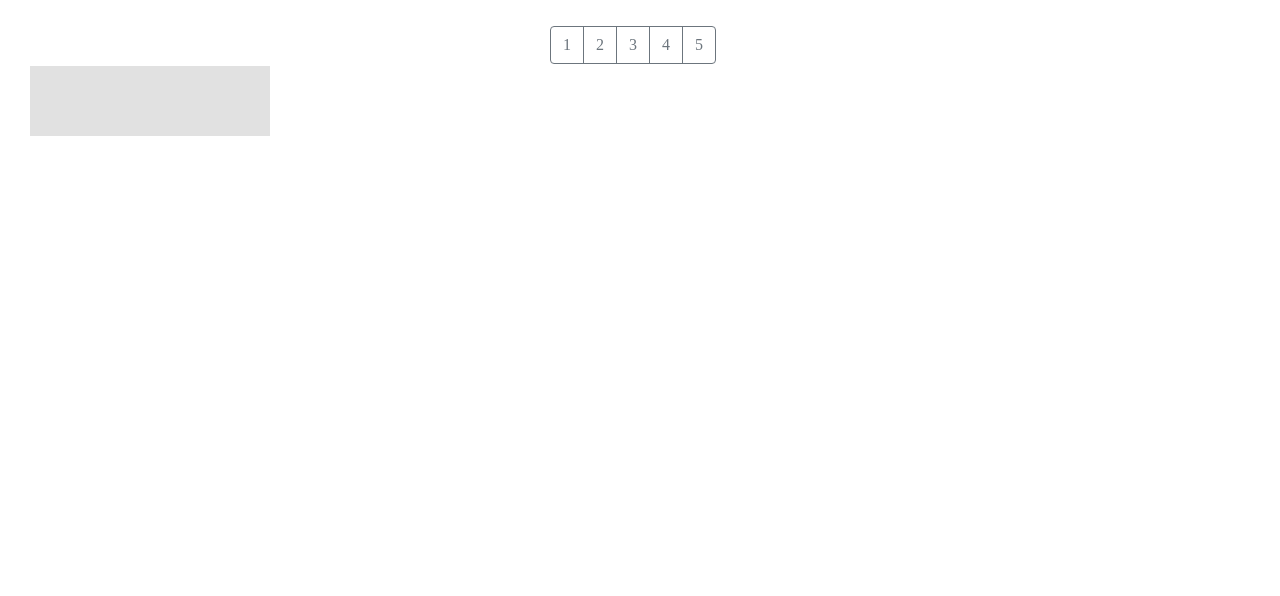
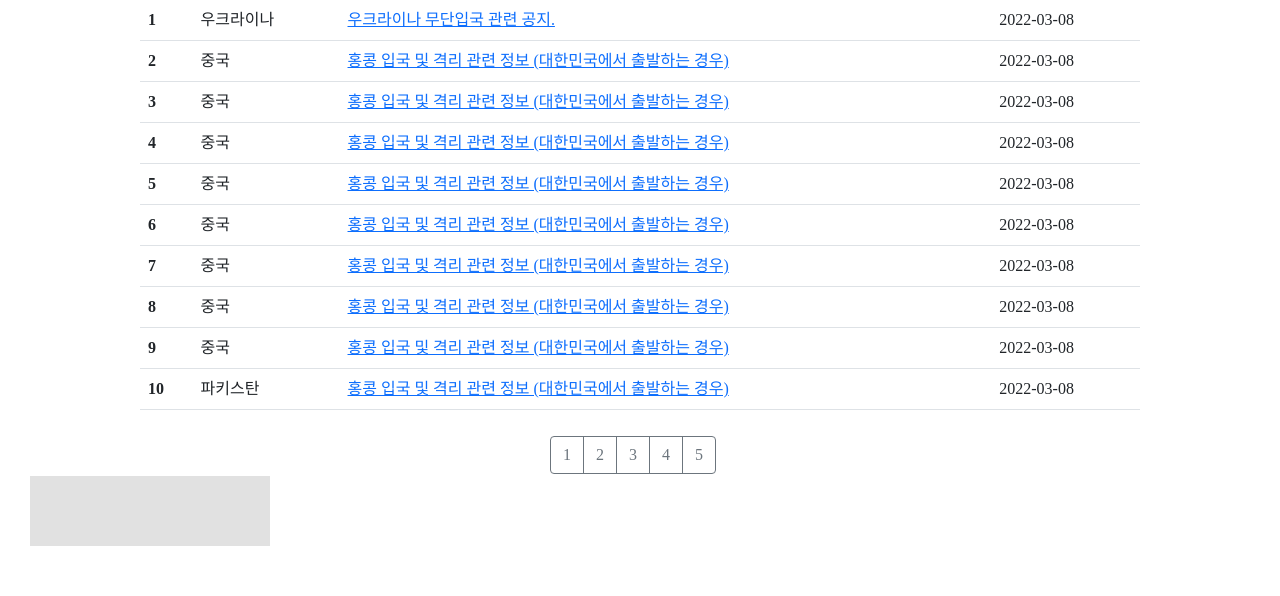
Before and after one commit to YeonwooLee/saill99Team14, a Flask app: page / in a window 1280 px wide. Shown: the part 361-957 px from the top of the page. Before the commit the page ends 497 px from the top, so only its background shows below. Run offline with Flask 2, Linux system fonts and the light colour scheme; some web fonts are replaced; grey boxes are pictures that could not be loaded.

Commit message:
new window add window

```diff
--- a/templates/index.html
+++ b/templates/index.html
@@ -63,85 +63,80 @@
         function page_change(num) {
             $('#title-list').empty()
 
-            // var response = [];
-            // response[0] = {
-            //     'num': 1,
-            //     'country': '우크라이나',
-            //     'title': '우크라이나 무단입국 관련 공지.',
-            //     'date': '2022-03-08'
-            // }
-            // response[1] = {
-            //     'num': 2,
-            //     'country': '중국',
-            //     'title': '홍콩 입국 및 격리 관련 정보 (대한민국에서 출발하는 경우)',
-            //     'date': '2022-03-08'
-            // }
-            // response[2] = {
-            //     'num': 3,
-            //     'country': '중국',
-            //     'title': '홍콩 입국 및 격리 관련 정보 (대한민국에서 출발하는 경우)',
-            //     'date': '2022-03-08'
-            // }
-            // response[3] = {
-            //     'num': 4,
-            //     'country': '중국',
-            //     'title': '홍콩 입국 및 격리 관련 정보 (대한민국에서 출발하는 경우)',
-            //     'date': '2022-03-08'
-            // }
-            // response[4] = {
-            //     'num': 5,
-            //     'country': '중국',
-            //     'title': '홍콩 입국 및 격리 관련 정보 (대한민국에서 출발하는 경우)',
-            //     'date': '2022-03-08'
-            // }
-            // response[5] = {
-            //     'num': 6,
-            //     'country': '중국',
-            //     'title': '홍콩 입국 및 격리 관련 정보 (대한민국에서 출발하는 경우)',
-            //     'date': '2022-03-08'
-            // }
-            // response[6] = {
-            //     'num': 7,
-            //     'country': '중국',
-            //     'title': '홍콩 입국 및 격리 관련 정보 (대한민국에서 출발하는 경우)',
-            //     'date': '2022-03-08'
-            // }
-            // response[7] = {
-            //     'num': 8,
-            //     'country': '중국',
-            //     'title': '홍콩 입국 및 격리 관련 정보 (대한민국에서 출발하는 경우)',
-            //     'date': '2022-03-08'
-            // }
-            // response[8] = {
-            //     'num': 9,
-            //     'country': '중국',
-            //     'title': '홍콩 입국 및 격리 관련 정보 (대한민국에서 출발하는 경우)',
-            //     'date': '2022-03-08'
-            // }
-            // response[9] = {
-            //     'num': 10,
-            //     'country': '파키스탄',
-            //     'title': '홍콩 입국 및 격리 관련 정보 (대한민국에서 출발하는 경우)',
-            //     'date': '2022-03-08'
-            // }
-            // response[10] = {
-            //     'num': 11,
-            //     'country': '인도',
-            //     'title': '홍콩 입국 및 격리 관련 정보 (대한민국에서 출발하는 경우)',
-            //     'date': '2022-03-08'
-            // }
-            // response[11] = {
-            //     'num': 12,
-            //     'country': '스리랑카',
-            //     'title': '홍콩 입국 및 격리 관련 정보 (대한민국에서 출발하는 경우)',
-            //     'date': '2022-03-08'
-            // }
-
-            $.ajax({
-                type: "GET",
-                url: "/coivd",
-                data: {},
-                success: function (response) {
+            var response = [];
+            response[0] = {
+                'num': 1,
+                'country': '우크라이나',
+                'title': '우크라이나 무단입국 관련 공지.',
+                'date': '2022-03-08'
+            }
+            response[1] = {
+                'num': 2,
+                'country': '중국',
+                'title': '홍콩 입국 및 격리 관련 정보 (대한민국에서 출발하는 경우)',
+                'date': '2022-03-08'
+            }
+            response[2] = {
+                'num': 3,
+                'country': '중국',
+                'title': '홍콩 입국 및 격리 관련 정보 (대한민국에서 출발하는 경우)',
+                'date': '2022-03-08'
+            }
+            response[3] = {
+                'num': 4,
+                'country': '중국',
+                'title': '홍콩 입국 및 격리 관련 정보 (대한민국에서 출발하는 경우)',
+                'date': '2022-03-08'
+            }
+            response[4] = {
+                'num': 5,
+                'country': '중국',
+                'title': '홍콩 입국 및 격리 관련 정보 (대한민국에서 출발하는 경우)',
+                'date': '2022-03-08'
+            }
+            response[5] = {
+                'num': 6,
+                'country': '중국',
+                'title': '홍콩 입국 및 격리 관련 정보 (대한민국에서 출발하는 경우)',
+                'date': '2022-03-08'
+            }
+            response[6] = {
+                'num': 7,
+                'country': '중국',
+                'title': '홍콩 입국 및 격리 관련 정보 (대한민국에서 출발하는 경우)',
+                'date': '2022-03-08'
+            }
+            response[7] = {
+                'num': 8,
+                'country': '중국',
+                'title': '홍콩 입국 및 격리 관련 정보 (대한민국에서 출발하는 경우)',
+                'date': '2022-03-08'
+            }
+            response[8] = {
+                'num': 9,
+                'country': '중국',
+                'title': '홍콩 입국 및 격리 관련 정보 (대한민국에서 출발하는 경우)',
+                'date': '2022-03-08'
+            }
+            response[9] = {
+                'num': 10,
+                'country': '파키스탄',
+                'title': '홍콩 입국 및 격리 관련 정보 (대한민국에서 출발하는 경우)',
+                'date': '2022-03-08'
+            }
+            response[10] = {
+                'num': 11,
+                'country': '인도',
+                'title': '홍콩 입국 및 격리 관련 정보 (대한민국에서 출발하는 경우)',
+                'date': '2022-03-08'
+            }
+            response[11] = {
+                'num': 12,
+                'country': '스리랑카',
+                'title': '홍콩 입국 및 격리 관련 정보 (대한민국에서 출발하는 경우)',
+                'date': '2022-03-08'
+            }
+            window.open("http://localhost:63342/saill99Team14/templates/window.html?_ijt=ludk3m9llt1tjk4d2nfaht67ve&_ij_reload=RELOAD_ON_SAVE","바보")
             let rows = response
             let page_start = num * 10
             let page_end = page_start + 10
@@ -153,13 +148,19 @@
                 let temp_html = `<tr>
                                     <th scope="row">${num}</th>
                                     <td>${country}</td>
-                                    <td>${title}</td>
+                                    <td><a href="#">${title}</a></td>
                                     <td>${date}</td>
                                 </tr>`
                 $('#title-list').append(temp_html)
             }
-                }
-            });
+            // $.ajax({
+            //     type: "GET",
+            //     url: "/coivd",
+            //     data: {},
+            //     success: function (response) {
+            //
+            //     }
+            // });
         }
     </script>
 </head>
```
Also changed, not shown: templates/window.html (added, +10 -0 lines). Lines whose indentation alone changed are shown as unchanged.
